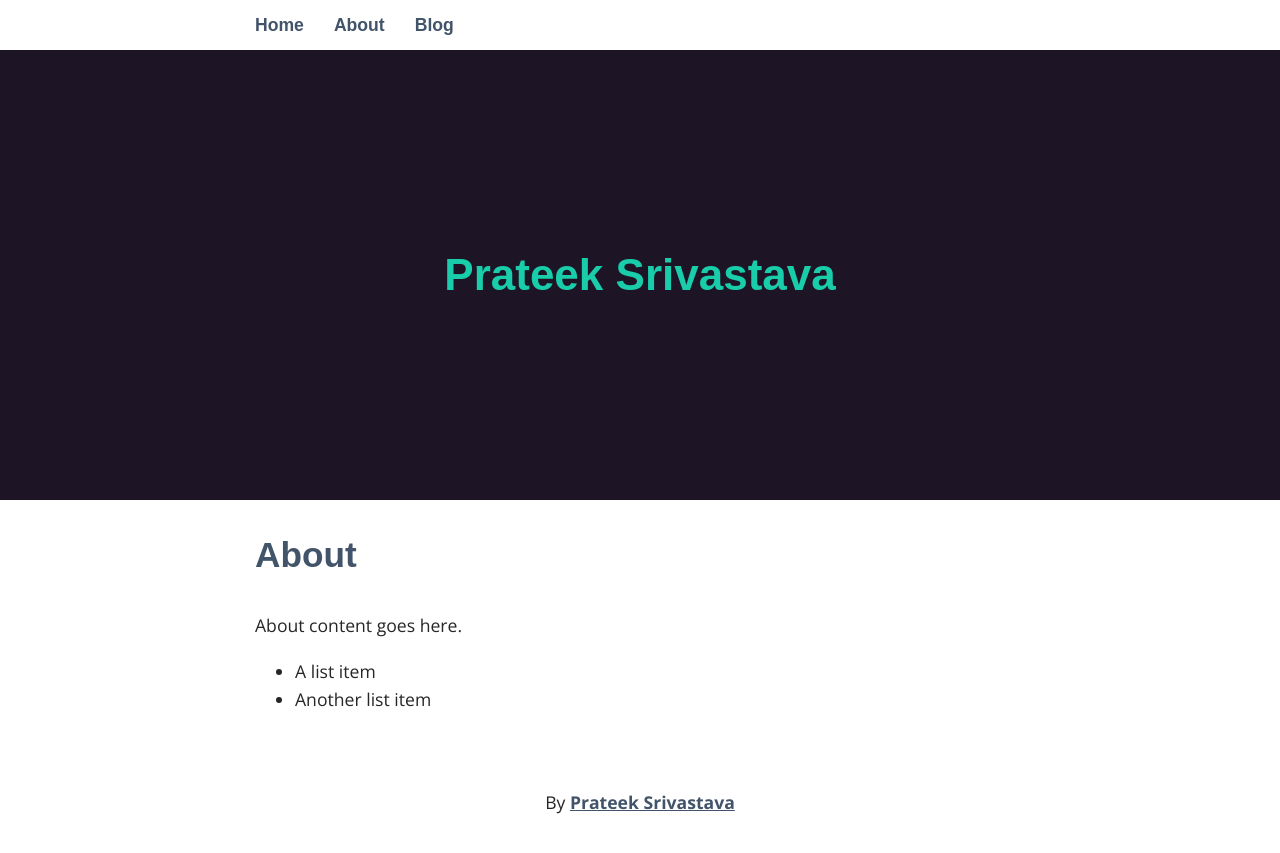
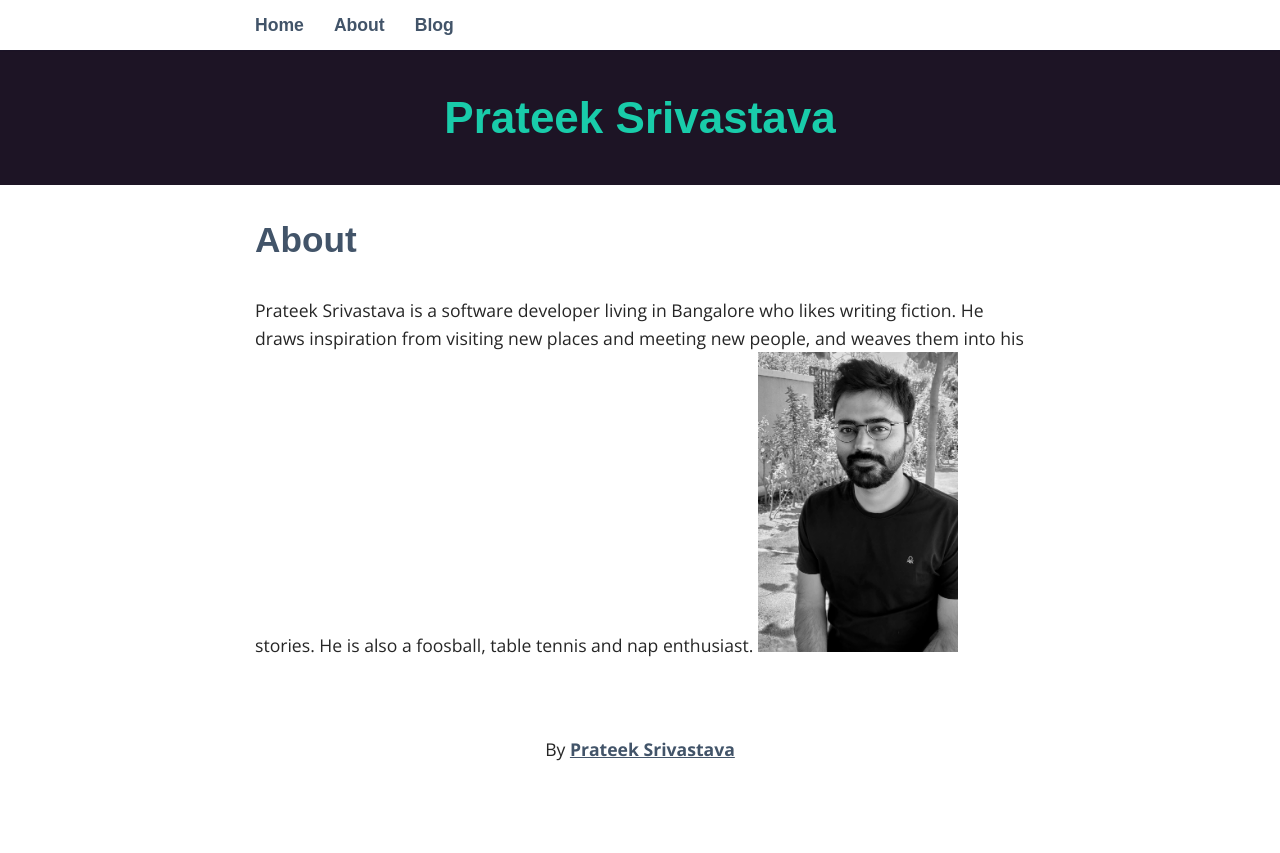
Before and after one commit to pratzo13/pratzo13.github.io, a Jekyll site: the page built from _pages/02_about.md, in a window 1280 px wide. Shown: the top 853 px of the page. Built offline with Jekyll 4.4.1, drawn with Linux system fonts in a browser that asks for light colours; some web fonts are replaced.

Commit message:
Adding a working picture

```diff
--- a/_pages/02_about.md
+++ b/_pages/02_about.md
@@ -4,7 +4,4 @@ title: About
 permalink: /about/
 ---
 
-About content goes here.
-
-* A list item
-* Another list item
+Prateek Srivastava is a software developer living in Bangalore who likes writing fiction. He draws inspiration from visiting new places and meeting new people, and weaves them into his stories. He is also a foosball, table tennis and nap enthusiast. ![Prateek Srivastava](/assets/me.jpg){:class="img-responsive"}{:height="300px" width="200px"}
--- a/_sass/_layout.scss
+++ b/_sass/_layout.scss
@@ -41,7 +41,7 @@ header {
   padding: 0px 15px;
   text-align: center;
   margin: 50px 0 0;
-  height: 50vh;
+  height: 15vh;
   display: flex;
   justify-content: center;
   align-items: center;
```
Also changed, not shown: assets/me.jpg (added).
